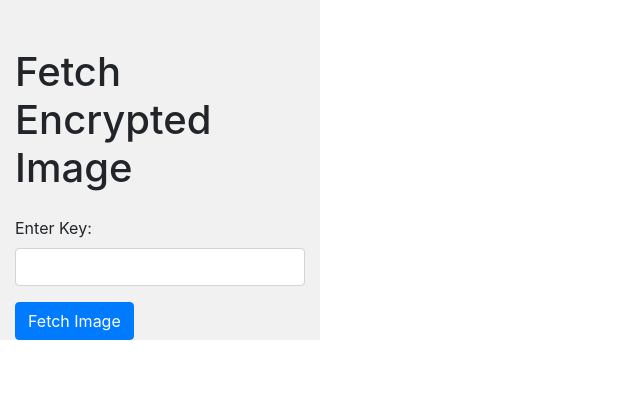
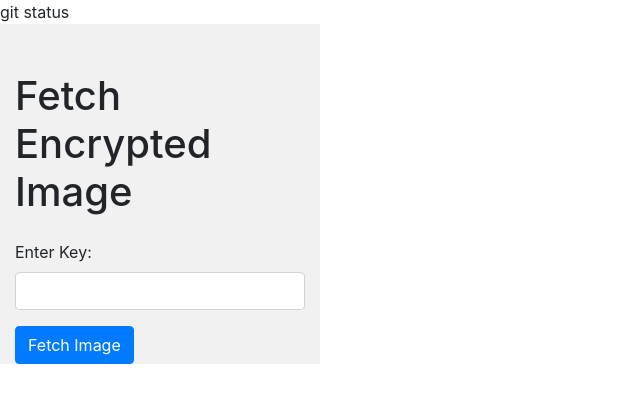
Before and after one commit to felixbilly/Image-Encryption-System, a Django app: page /decrypt/ in a window 1280 px wide. Shown: the top 403 px of the page, without its empty margins (0-640 px from the left). Run offline with Django 4.2, Linux system fonts and the light colour scheme; some libraries are stand-ins or nearby versions.

Commit message:
modified

```diff
--- a/templates/decrypt_image.html
+++ b/templates/decrypt_image.html
@@ -15,7 +15,7 @@
     </style>
 </head>
 <body>
-    <div class="container-fluid">
+git status    <div class="container-fluid">
         <div class="row">
             <div class="col-sm-3 sidenav">
                 <h1 class="mt-5 mb-4">Fetch Encrypted Image</h1>
```
